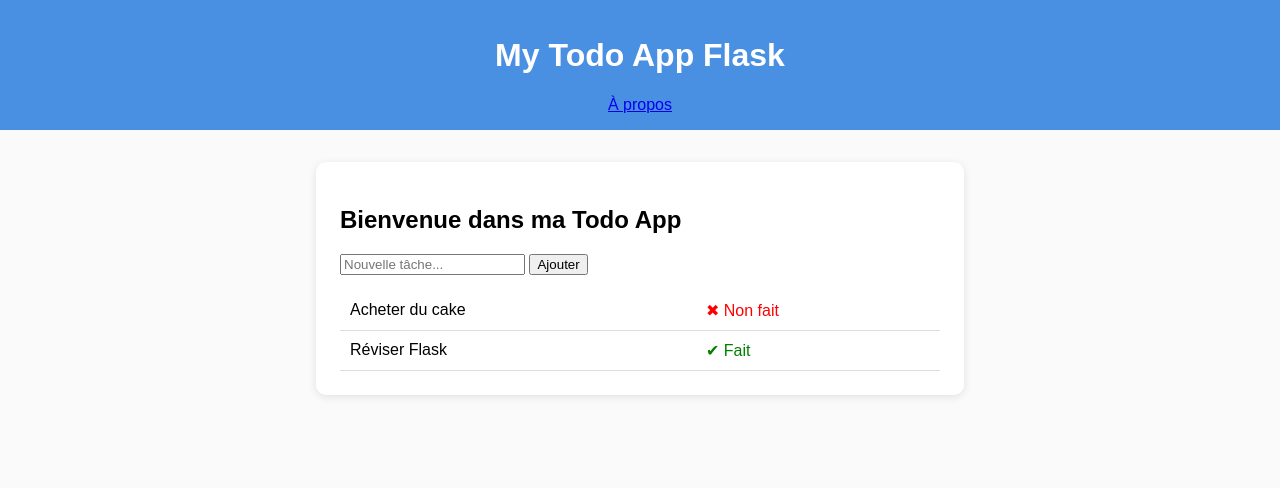
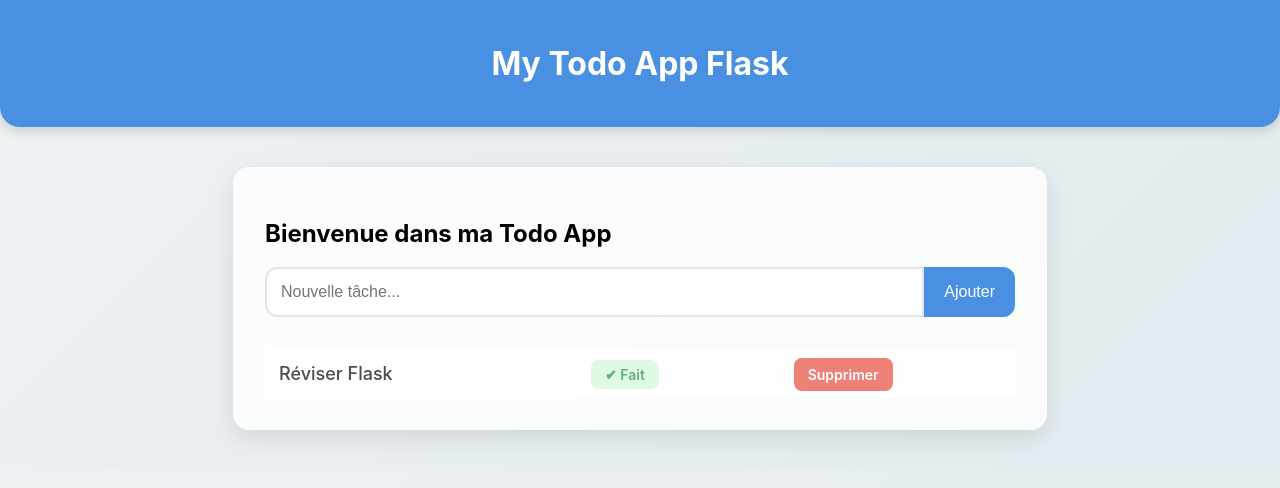
Before and after one commit to ibtissamelansari/Tp_jinja2_flask_todo, a Flask app: page / in a window 1280 px wide. Shown: the top 488 px of the page. Run offline with Flask 3, Linux system fonts and the light colour scheme.

Commit message:
added style and delete && mark as done functionalities

```diff
--- a/app.py
+++ b/app.py
@@ -21,6 +21,19 @@ def add_task():
 
     return redirect(url_for("home"))
 
+@app.route("/done/<int:task_id>")
+def done_task(task_id):
+    for task in tasks:
+        if task["id"] == task_id:
+            task["done"] = True
+            break
+    return redirect(url_for("home"))
+
+@app.route("/delete/<int:task_id>")
+def delete_task(task_id):
+    global tasks
+    tasks = [task for task in tasks if task["id"] != task_id]
+    return redirect(url_for("home"))
 
 
 if __name__ == "__main__":
--- a/static/style.css
+++ b/static/style.css
@@ -1,34 +1,166 @@
+/* ----- GENERAL ----- */
 body {
-    font-family: Arial, sans-serif;
-    background: #fafafa;
+    font-family: "Inter", "Segoe UI", Arial, sans-serif;
+    background: linear-gradient(135deg, #eef2f3, #e2ebf0);
     margin: 0;
     padding: 0;
 }
 
+/* ----- HEADER ----- */
 header {
     background: #4a90e2;
+    padding: 1.4rem 0;
     color: white;
-    padding: 1rem;
     text-align: center;
+    box-shadow: 0 4px 12px rgba(0,0,0,0.15);
+    border-bottom-left-radius: 20px;
+    border-bottom-right-radius: 20px;
 }
 
-main {
-    width: 80%;
-    max-width: 600px;
-    margin: 2rem auto;
-    background: white;
-    padding: 1.5rem;
-    border-radius: 10px;
-    box-shadow: 0 2px 8px rgba(0,0,0,0.1);
+header nav a {
+    color: white;
+    opacity: 0.9;
+    margin-left: 10px;
+    text-decoration: none;
+    font-size: 15px;
+    transition: 0.3s;
+}
+header nav a:hover {
+    opacity: 1;
 }
 
-table {
+/* ----- MAIN CONTAINER ----- */
+main {
+    width: 90%;
+    max-width: 750px;
+    margin: 2.5rem auto;
+    background: #ffffffcc;
+    padding: 2rem;
+    border-radius: 16px;
+    backdrop-filter: blur(10px);
+    box-shadow: 0 8px 25px rgba(0,0,0,0.1);
+    animation: fadeIn 0.6s ease-out;
+}
+
+@keyframes fadeIn {
+    from { opacity: 0; transform: translateY(15px); }
+    to { opacity: 1; transform: translateY(0); }
+}
+
+/* ----- FORM ----- */
+.add-form {
+    display: flex;
+    margin-bottom: 2rem;
+}
+
+.add-form input {
+    flex: 1;
+    padding: 14px;
+    border: 2px solid rgba(0,0,0,0.1);
+    border-radius: 12px 0 0 12px;
+    font-size: 16px;
+    transition: 0.2s;
+}
+.add-form input:focus {
+    border-color: #4a90e2;
+    box-shadow: 0 0 6px #4a90e233;
+}
+
+.add-form button {
+    padding: 14px 20px;
+    background: #4a90e2;
+    color: white;
+    border: none;
+    border-radius: 0 12px 12px 0;
+    cursor: pointer;
+    font-size: 16px;
+    transition: 0.25s;
+}
+.add-form button:hover {
+    background: #357ac9;
+    transform: scale(1.02);
+}
+
+/* ----- TABLE ----- */
+.todo-table {
     width: 100%;
     border-collapse: collapse;
-    margin-top: 1rem;
 }
 
-td {
-    padding: 10px;
-    border-bottom: 1px solid #ddd;
+.todo-row {
+    background: white;
+    transition: 0.25s;
 }
+.todo-row:hover {
+    background: #f4f8ff;
+    transform: scale(1.01);
+}
+
+/* If done, slightly greyed */
+.todo-row.done {
+    opacity: 0.7;
+}
+
+.todo-title {
+    padding: 14px;
+    font-size: 18px;
+    font-weight: 500;
+}
+
+.todo-status {
+    padding: 14px;
+}
+
+.status {
+    padding: 6px 14px;
+    border-radius: 8px;
+    font-size: 14px;
+    font-weight: 600;
+}
+
+.status.done {
+    background: #d2f8da;
+    color: #1e8f40;
+}
+
+.status.pending {
+    background: #fde2e2;
+    color: #d9534f;
+}
+
+/* ----- BUTTONS ----- */
+.btn {
+    padding: 8px 14px;
+    border-radius: 8px;
+    text-decoration: none;
+    font-size: 14px;
+    font-weight: 600;
+    transition: 0.25s;
+}
+
+.btn-done {
+    background: #2ecc71;
+    color: white;
+}
+.btn-done:hover {
+    background: #27ae60;
+    transform: scale(1.05);
+}
+
+.btn-delete {
+    background: #e74c3c;
+    color: white;
+}
+.btn-delete:hover {
+    background: #c0392b;
+    transform: scale(1.05);
+}
+
+/* ----- FOOTER ----- */
+footer {
+    text-align: center;
+    margin-top: 2rem;
+    padding: 1rem;
+    color: #777;
+    font-size: 14px;
+}
--- a/templates/base.html
+++ b/templates/base.html
@@ -11,9 +11,6 @@
 
 <header>
     <h1>My Todo App Flask</h1>
-    <nav>
-        <a href="/a-propos">À propos</a>
-    </nav>
 </header>
 
 <main>
--- a/templates/index.html
+++ b/templates/index.html
@@ -5,33 +5,39 @@
 {% block content %}
 <h2>Bienvenue dans ma Todo App</h2>
 
-  <div>
-    <form action="{{ url_for('add_task') }}" method="POST">
+<form action="{{ url_for('add_task') }}" method="POST" class="add-form">
     <input type="text" name="title" placeholder="Nouvelle tâche..." required>
     <button type="submit">Ajouter</button>
 </form>
-  </div>
 
-  <table>
+<table class="todo-table">
   <tbody>
-      {% if tasks %}
     {% for task in tasks %}
-          <tr>
-            <td>{{ task.title }}</td>
+      <tr class="todo-row {% if task.done %}done{% endif %}">
 
+        <td class="todo-title">{{ task.title }}</td>
+
+        <td class="todo-status">
           {% if task.done %}
-              <td style="color: green;">✔ Fait</td>
+            <span class="status done">✔ Fait</span>
           {% else %}
-              <td style="color: red;">✖ Non fait</td>
+            <span class="status pending">✖ Non fait</span>
           {% endif %}
+        </td>
+
+        <td>
+          {% if not task.done %}
+            <a href="{{ url_for('done_task', task_id=task.id) }}" class="btn btn-done">Terminer</a>
+          {% endif %}
+        </td>
+
+        <td>
+          <a href="{{ url_for('delete_task', task_id=task.id) }}" class="btn btn-delete">Supprimer</a>
+        </td>
 
       </tr>
     {% endfor %}
-      {% else %}
-        <tr>
-          <td>Aucune tâche pour le moment</td>
-        </tr>
-      {% endif %}
   </tbody>
 </table>
+
 {% endblock %}
```
Lines whose indentation alone changed are shown as unchanged.
